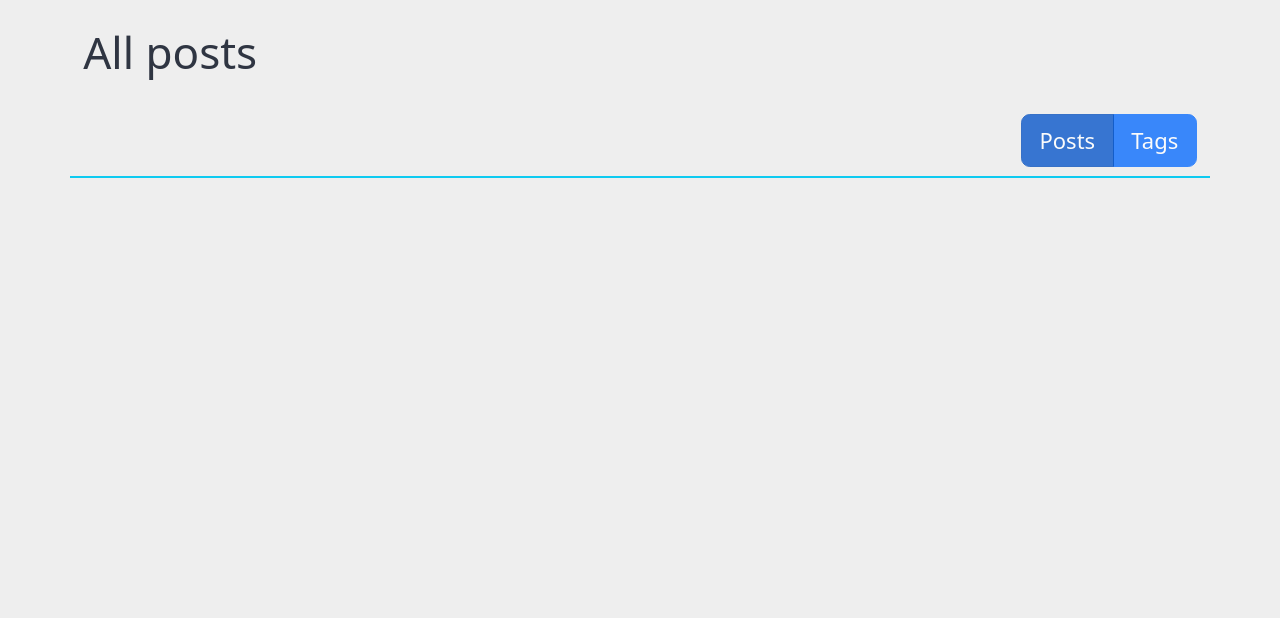
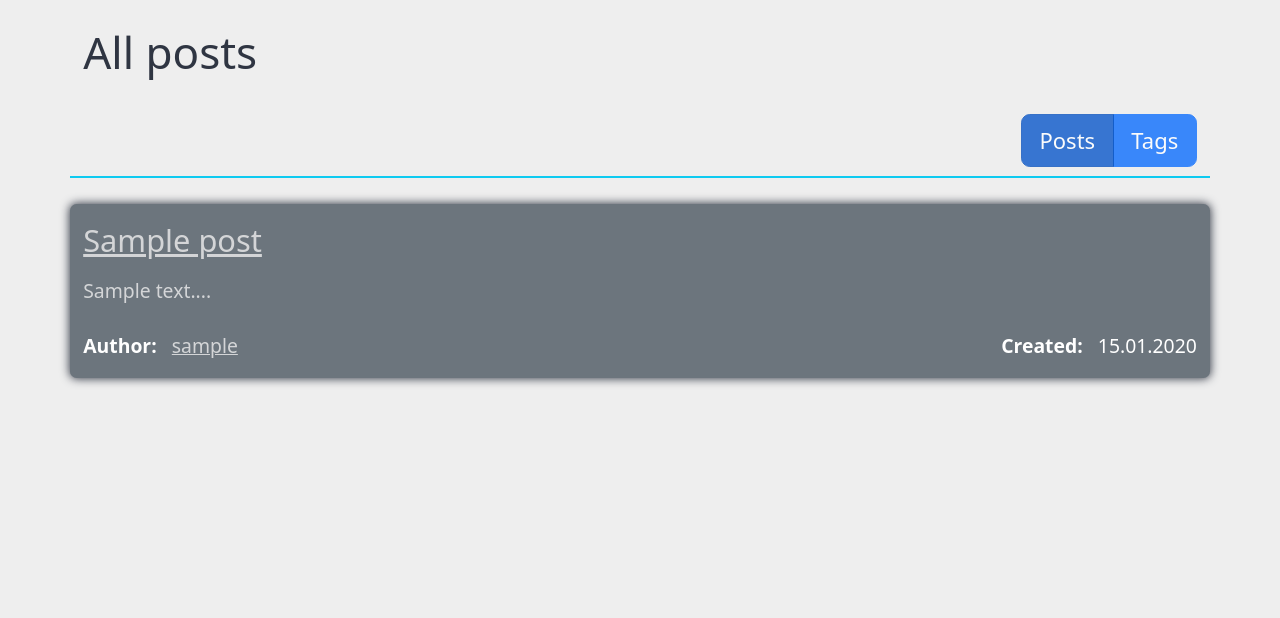
Before and after one commit to Gubchik123/ITish, a Flask app: page /blog/ in a window 1280 px wide. Shown: the part 101-719 px from the top of the page. Run offline with Flask 3, Linux system fonts and the light colour scheme; tables that the repository leaves empty hold one stand-in row (values such as "Sample post").

Commit message:
Add jinja2 macro for showing all posts in the main 'blog' page

```diff
--- a/app/templates/blog/_post_macros.html
+++ b/app/templates/blog/_post_macros.html
@@ -0,0 +1,29 @@
+{%- macro show_all_(posts) %}
+    {%- for post in posts %}
+        <div class="post rounded my-form-bg-color py-3 mb-3">
+            <a href="{{ url_for('blog.get_post_by_', post_url=post.url) }}">
+                <div class="post_title text-decoration-underline">
+                    <h3>{{ post.title }}</h3>
+                </div>
+                <div class="post_body py-2">
+                    <p>{{ post.body[:200] | striptags }}...</p>
+                </div>
+            </a>
+            <div class="post_info text-white d-flex justify-content-between">
+                <div class="post_author me-3">
+                    <b>Author:</b> &nbsp;
+                    <a
+                        href=""
+                        class="text-decoration-underline"
+                    >
+                        {{ post.user.username }}
+                    </a>
+                </div>
+                <div class="post_created">
+                    <b>Created:</b> &nbsp;
+                    {{ post.created.strftime("%d.%m.%Y") }}
+                </div>
+            </div>
+        </div>
+    {%- endfor %}
+{%- endmacro %}
--- a/app/templates/blog/all_posts.html
+++ b/app/templates/blog/all_posts.html
@@ -1,4 +1,16 @@
 {%- extends 'blog/_blog.html' %}
+
+{%- block styles -%}
+    <style>
+        .post a { color: #eee; }
+
+        .post {
+            transition: 0.3s;
+            box-shadow: 0 0 10px 0.5px var(--my-text-color);
+        }
+        .post:hover { box-shadow: 0 0 15px 2px var(--my-text-color); }
+    </style>
+{%- endblock styles -%}
 
 {%- block content_title -%} All posts {%- endblock content_title -%}
 
@@ -26,7 +38,8 @@
     {{ super() }}
 
     {%- if posts %}
-        <!-- Empty -->
+        {%- from 'blog/_post_macros.html' import show_all_ %}
+        {{ show_all_(posts) }}
     {%- else %}
         {%- from '_alerts_macros.html' import not_dismissible_alert %}
         {{
```
